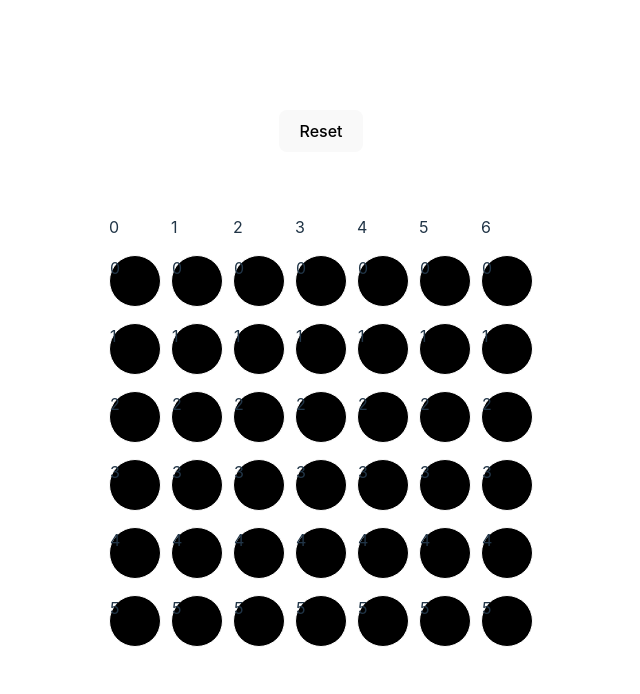
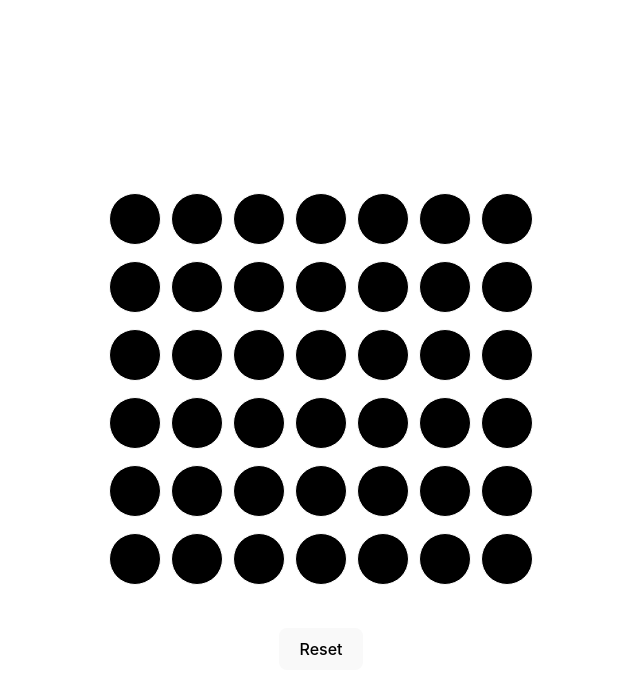
Before and after one commit to richiobando/connect-four, a React (Vite) app: page / in a window 1280 px wide. Shown: the top 694 px of the page, without its empty margins (319-959 px from the left). Built offline with nearby package versions, Linux system fonts and the light colour scheme.

Commit message:
fix: :bug: winner check
change the winner logic

```diff
--- a/src/App.tsx
+++ b/src/App.tsx
@@ -1,7 +1,7 @@
 import { useState } from 'react';
 import reactLogo from './assets/react.svg';
 import WinnerModal from './components/WinnerModal';
-import {board as makeBoard, checkWinner} from './logic/board'
+import {emptyBoard,makeLine, hasWinner} from './logic/board'
 import './App.css';
 export type Players = 1|2
 const players = {
@@ -10,13 +10,17 @@ const players = {
 }
 export type Token = null | Players | unknown;
 function App() {
-  const [board, setBoard] = useState < Token[][] >(makeBoard());
+  const [board, setBoard] = useState < Token[][] >(emptyBoard());
   const [turn, setTurn] = useState(players.one);
   const [winner, setWinner] = useState<Token>(null);
 
 
-  const clickCellToken = (c: number,r:number) => {
+  const clickCellToken = (c: number, r: number) => {
+    console.log({board});
+
     if (board[c][r] !== null || winner) return;
+    console.log('in game');
+
     const newBoard = [...board];
     // token goes down
     if (newBoard[c][r+5] === null)   r +=5;
@@ -30,41 +34,37 @@ function App() {
     setBoard(newBoard);
     const changeTurn = turn === players.one ? players.two:players.one
     setTurn(changeTurn);
-    const newWinner = checkWinner(newBoard)
-    console.log(newWinner);
-
+    const newWinner: boolean | null = hasWinner(newBoard)
     if (newWinner) setWinner(newWinner)
   };
 
   const resetBoard = () => {
-    setBoard(makeBoard([ 0,1, 2, 3],[0]));
+    const empty=emptyBoard()
+    setWinner(null)
+    setBoard(empty);
     setTurn(players.one)
-    setWinner(null)
   };
   // TODO if down cell is empty fill down cell except the last in the column making tokens
 
   // TODO win condition
   return (
     <main className='App'>
-      <button onClick={resetBoard}>Reset</button>
       <div className='board'>
 {/* {console.log(board)} */}
       {board.map((row, r) => (
         <div key={r} >
-          <p>{ r}</p>
             {row.map((col, c) => (
               <p
-                key={c}
-                className={`cell ${
-                  col === players.one? 'token1': col === players.two? 'token2': ''}`}
-                  onClick={() => clickCellToken(r,c)}
-              >
-                {c}
+              key={c}
+              className={`cell ${col === players.one? 'token1': col === players.two? 'token2': ''}`}
+                onClick={() => clickCellToken(r,c)}
+                >
               </p>
             ))}
           </div>
         ))}
       </div>
+        <button onClick={resetBoard}>Reset</button>
       <WinnerModal reset={resetBoard } winner={winner}/>
     </main>
   );
--- a/src/components/WinnerModal.tsx
+++ b/src/components/WinnerModal.tsx
@@ -9,12 +9,14 @@ export default function WinnerModal({ winner, reset }: Props) {
   if (winner === null) return null;
   const text = winner === false ? 'Draw' : 'You Win';
   return (
-    <section>
-      <h2>{text}</h2>
-      {/* <header>{winner && <p>{winner}</p>}</header> */}
-      <footer>
-        <button onClick={reset}>Reset the Game</button>
-      </footer>
+    <section className='winnerModal'>
+      <div>
+        <h2>{text}</h2>
+        {/* <header>{winner && <p>{winner}</p>}</header> */}
+        <footer>
+          <button onClick={reset}>Reset the Game</button>
+        </footer>
+      </div>
     </section>
   );
 }
--- a/src/logic/board.ts
+++ b/src/logic/board.ts
@@ -2,54 +2,39 @@ type Token = null | boolean | unknown
 let rows = 6
 let columns = 7
 
-export const board = (
-  chosenRow: number[] = [],
-  chosenCell: number[] = [],
-  player: number = 1
-): Token[][] => {
+export const emptyBoard = (): null[][] => {
   let board = []
-  // make diagonals
-  if (
-    chosenRow.length > 1 &&
-    chosenCell.length > 1 &&
-    chosenCell.every(el=>chosenRow.includes(el))
-  ) {
-    console.log('make diagonal');
-
   for (let c = 0; c < columns; c++) {
     let tempRow = []
-      for (let r = 0; r < rows; r++) {
-        if (chosenRow.includes(r)) {
-          if (chosenCell.includes(c) && chosenCell[c]===r) tempRow.push(player)
-          else tempRow.push(null)
-        }else{
-        tempRow.push(null)}
-      }
+    for (let r = 0; r < rows; r++) tempRow.push(null)
     board.push(tempRow)
   }
   return board
 }
 
+export const makeLine = (
+  board:(number|null)[][],
+  chosenRows: number[] = [],
+  chosenCells: number[] = [],
+  player: number = 1
+) => {
   for (let c = 0; c < columns; c++) {
-    let tempRow = []
     for (let r = 0; r < rows; r++) {
-      if (chosenRow && chosenRow.includes(r)) {
-        if (chosenCell && chosenCell.includes(c)) tempRow.push(player)
-        else tempRow.push(null)
-      } else {
-        tempRow.push(null)
+      if (chosenRows && chosenRows.includes(r)) {
+        // if (chosenCells && chosenCells.includes(c)) tempRow.push(player)
+        if (chosenCells && chosenCells.includes(c)) board[c][r] = chosenCells[0]
+        // else tempRow.push(null)
+        else board[c][r] = chosenCells[0]
+      } else
+      board[c][r] = chosenCells[0]
     }
-    }
-    board.push(tempRow)
   }
   return board
 }
 
 // export const checkWinner = (currentBoard) => {
-export const checkWinner = (currentBoard: Token[][]) => {
+export const hasWinner = (currentBoard: Token[][]) => {
   //verticals
-  console.log(currentBoard)
-
   for (let c = 0; c < columns; c++) {
     for (let r = 0; r < rows; r++) {
       if (
@@ -64,7 +49,7 @@ export const checkWinner = (currentBoard: Token[][]) => {
     }
   }
   // horizontals
-  for (let c = 0; c < columns; c++) {
+  for (let c = 0; c < columns-3; c++) {
     for (let r = 0; r < rows; r++) {
       if (
         currentBoard[c][r] !== null &&
@@ -78,8 +63,8 @@ export const checkWinner = (currentBoard: Token[][]) => {
     }
   }
   // Diagonals down
-  for (let c = 0; c < columns; c++) {
-    for (let r = 0; r < rows; r++) {
+  for (let c = 3; c < columns; c++) {
+    for (let r = 3; r < rows; r++) {
       if (
         currentBoard[c][r] !== null &&
         currentBoard[c][r] === currentBoard[c - 1][r - 1] &&
@@ -92,15 +77,15 @@ export const checkWinner = (currentBoard: Token[][]) => {
     }
   }
   // Diagonals up
-  for (let c = 0; c < columns; c++) {
-    for (let r = 0; r < rows - 3; r++) {
-      console.log('diag up')
+  for (let c = 0; c < columns - 3; c++) {
+    for (let r = 3; r < rows ; r++) {
       if (
         currentBoard[c][r] !== null &&
         currentBoard[c][r] === currentBoard[c + 1][r - 1] &&
         currentBoard[c][r] === currentBoard[c + 2][r - 2] &&
         currentBoard[c][r] === currentBoard[c + 3][r - 3]
         ) {
+        console.log('diag up')
         return true
       }
     }
```
Lines whose indentation alone changed are shown as unchanged.
